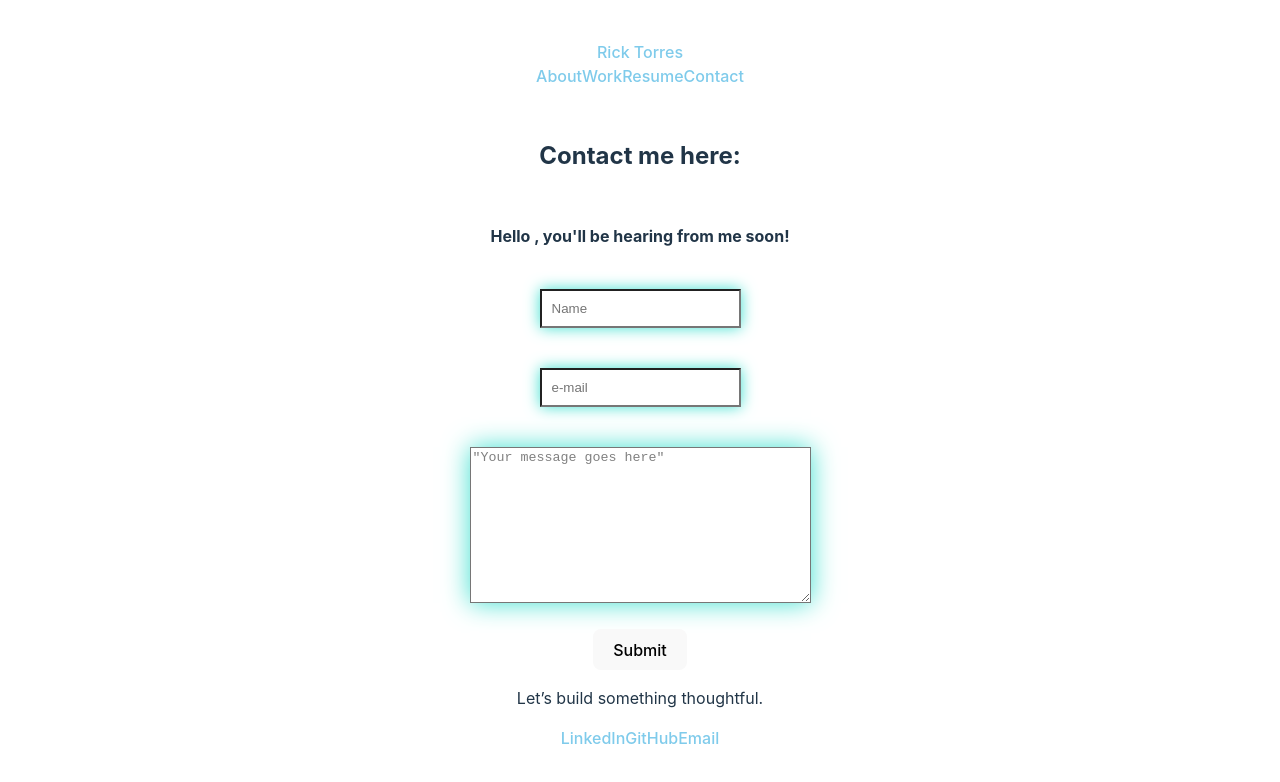
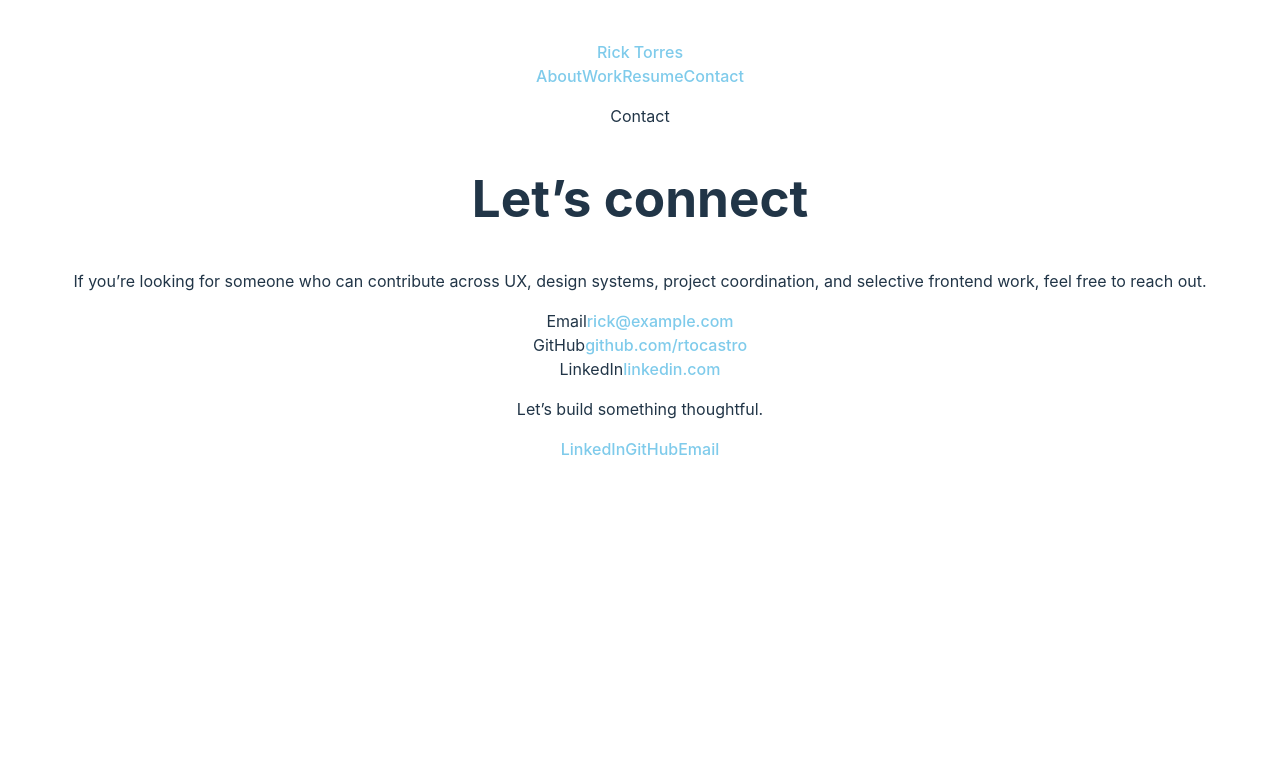
Before and after one commit to rtocastro/dossiyay, a React (Vite) app: page /contact in a window 1280 px wide. Shown: the top 782 px of the page. Built offline with nearby package versions, Linux system fonts and the light colour scheme.

Commit message:
refactored contact page

```diff
--- a/src/pages/Contact.jsx
+++ b/src/pages/Contact.jsx
@@ -1,14 +1,40 @@
-import React from 'react';
-import Form from '../components/Form';
-//import MyForm from '../components/MyForm';
+export default function Contact() {
+  return (
+    <section className="section">
+      <p className="eyebrow">Contact</p>
+      <h1>Let’s connect</h1>
+      <p className="section-copy contact-copy">
+        If you’re looking for someone who can contribute across UX, design
+        systems, project coordination, and selective frontend work, feel free to
+        reach out.
+      </p>
 
-export default function Contact() {
-    return (
-        <>
-            <h2>Contact me here:</h2>
-            <div>
-                <Form />
-            </div>
-        </>
-    )
+      <div className="contact-card">
+        <div className="contact-row">
+          <span>Email</span>
+          <a href="mailto:rick@example.com">rick@example.com</a>
+        </div>
+        <div className="contact-row">
+          <span>GitHub</span>
+          <a
+            href="https://github.com/rtocastro"
+            target="_blank"
+            rel="noreferrer"
+          >
+            github.com/rtocastro
+          </a>
+        </div>
+        <div className="contact-row">
+          <span>LinkedIn</span>
+          <a
+            href="https://www.linkedin.com"
+            target="_blank"
+            rel="noreferrer"
+          >
+            linkedin.com
+          </a>
+        </div>
+      </div>
+    </section>
+  );
 }
```
